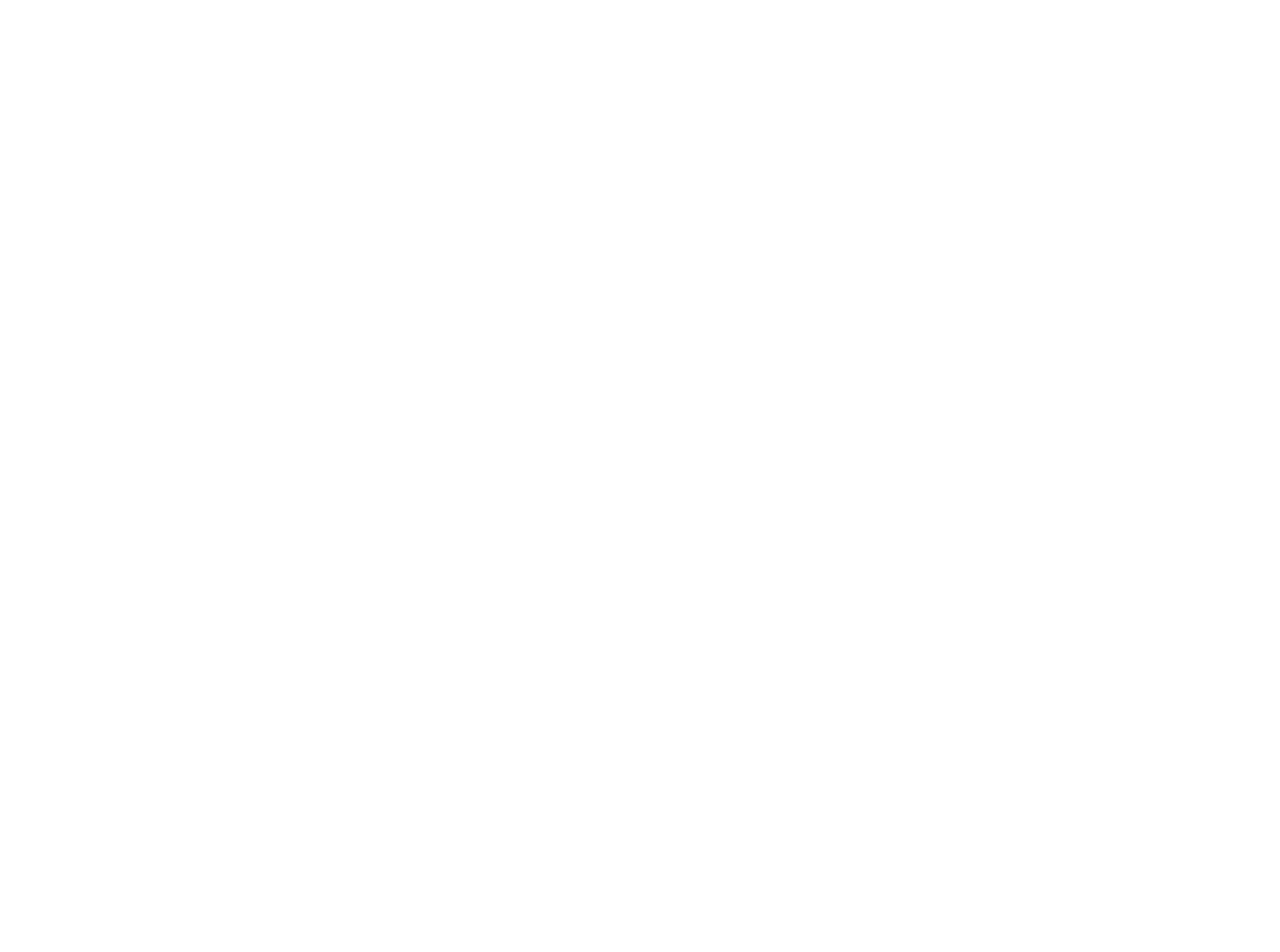
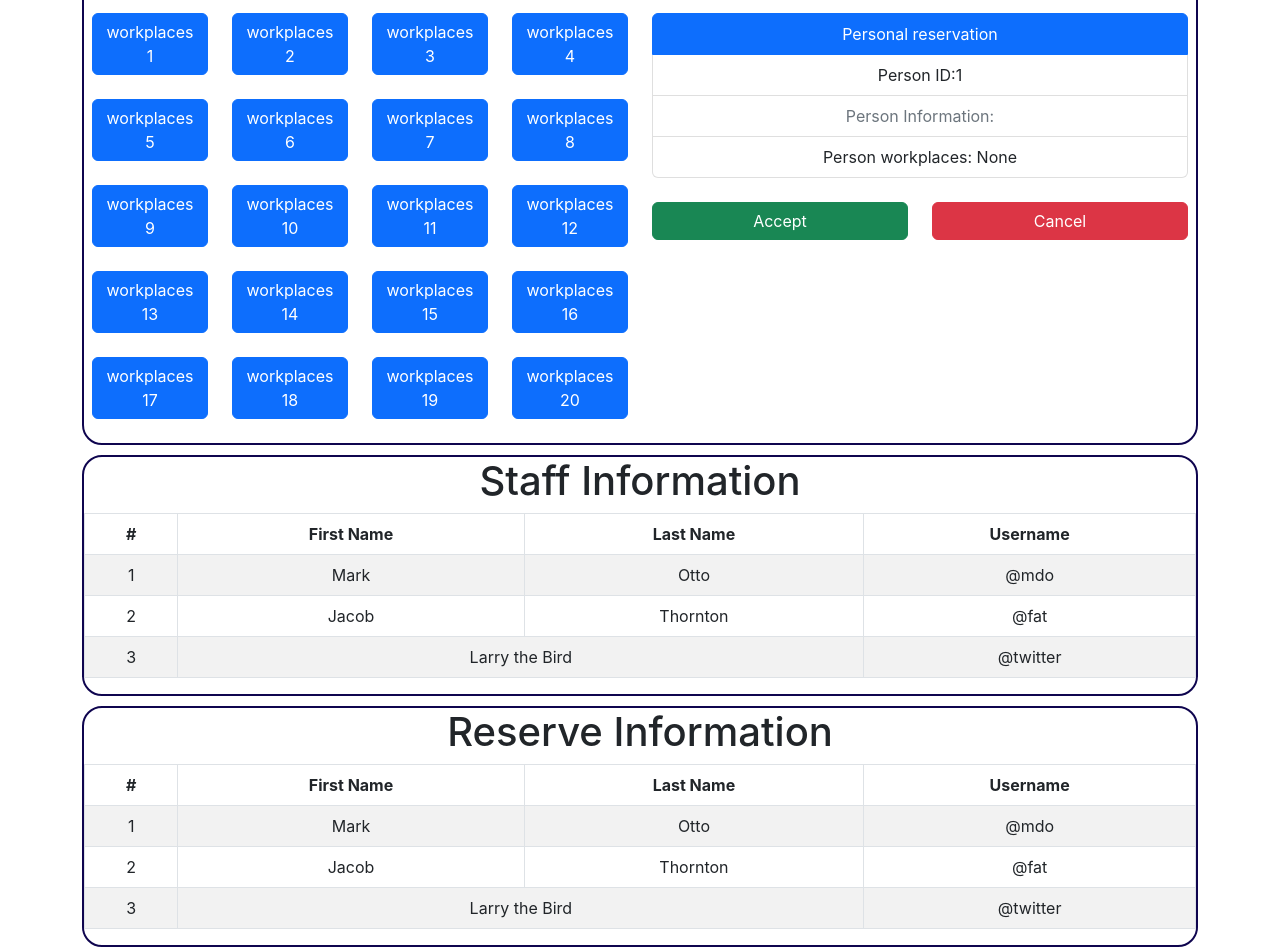
Before and after one commit to YevhenShershen/school-project, a React (Create React App) app: page / in a window 1280 px wide. Shown: the part 340-1292 px from the top of the page. Before the commit the page ends 800 px from the top, so only its background shows below. Built offline with nearby package versions, Linux system fonts and the light colour scheme.

Commit message:
setting up the structure and design of the project

```diff
--- a/src/App.js
+++ b/src/App.js
@@ -5,11 +5,13 @@
 import StaffInformation from "./components/staff-information/Staff-information";
 import ReserveInformation from "./components/reserve-information/Reserve-information";
 import Reservation from "./components/reservation/Reservation";
-
+import { useState } from "react";
 import Container from "react-bootstrap/Container";
+import '../src/styles/main.scss'
 import Row from "react-bootstrap/Row";
 import Col from "react-bootstrap/Col";
 function App() {
+  const [workplaces] = useState(20);
   return (
     <div className="App">
       <h1>Project</h1>
@@ -24,7 +26,7 @@
         </Row>
         {/* тут будет появлятся админ панель после лог как админ */}
         <AdminPanel />
-        <Reservation />
+        <Reservation workplaces={workplaces} />
         <StaffInformation />
         <ReserveInformation />
       </Container>
--- a/src/components/admin-panel/Admin-panel.js
+++ b/src/components/admin-panel/Admin-panel.js
@@ -1,4 +1,10 @@
+import Line from "../Line";
 const AdminPanel = () => {
-  return <h1>Admin Panel</h1>;
+  return (
+    <div className="table-border">
+      <h1>Admin Panel</h1>
+<Line/>
+    </div>
+  );
 };
 export default AdminPanel;
--- a/src/components/login/Login.js
+++ b/src/components/login/Login.js
@@ -1,4 +1,10 @@
+import Line from "../Line";
 const Login = () => {
-  return <h1>Login</h1>;
+  return (
+    <div className="table-border">
+      <h1>Login</h1>
+      <Line />
+    </div>
+  );
 };
 export default Login;
--- /dev/null
+++ b/src/components/presonal-reserve-info/personal-reserve-info.js
@@ -0,0 +1,34 @@
+import ListGroup from "react-bootstrap/ListGroup";
+import Button from "react-bootstrap/Button";
+import "./personal-reserve-info.scss";
+import Row from "react-bootstrap/Row";
+import Col from "react-bootstrap/Col";
+const PersonalReserveInfo = () => {
+  return (
+    <div className="personal-reservation">
+      <ListGroup as="ul" className="mt-4 mb-4">
+        <ListGroup.Item as="li" active>
+          Personal reservation
+        </ListGroup.Item>
+        <ListGroup.Item as="li">Person ID:1</ListGroup.Item>
+        <ListGroup.Item as="li" disabled>
+          Person Information:
+        </ListGroup.Item>
+        <ListGroup.Item as="li">Person workplaces: None</ListGroup.Item>
+      </ListGroup>
+      <Row>
+        <Col>
+          <Button variant="success" className="personal-reservation__button">
+            Accept
+          </Button>
+        </Col>
+        <Col>
+          <Button variant="danger" className="personal-reservation__button">
+            Сancel
+          </Button>
+        </Col>
+      </Row>
+    </div>
+  );
+};
+export default PersonalReserveInfo;
--- /dev/null
+++ b/src/components/presonal-reserve-info/personal-reserve-info.scss
@@ -0,0 +1,5 @@
+.personal-reservation{
+  &__button{
+    width: 100%;
+  }
+}
--- a/src/components/registration/Registration.js
+++ b/src/components/registration/Registration.js
@@ -1,4 +1,10 @@
+import Line from "../Line";
 const Registration = () => {
-  return <h1>Registration</h1>;
+  return (
+    <div className="table-border">
+      <h1>Registration</h1>
+      <Line />
+    </div>
+  );
 };
 export default Registration;
--- a/src/components/reservation/Reservation.js
+++ b/src/components/reservation/Reservation.js
@@ -1,20 +1,37 @@
-import { useEffect, useState } from "react";
+import { useState } from "react";
+import "./reservation.scss";
+import PersonalReserveInfo from "../presonal-reserve-info/personal-reserve-info";
+import Line from "../Line";
 import Button from "react-bootstrap/Button";
-const Reservation = () => {
-  const [workplaces] = useState(12);
-  const [items, setItems] = useState([]);
-  useEffect(() => {
-    onWorkplaces();
-  }, items);
-  const onWorkplaces = () => {
-    for (let i = 1; i <= workplaces; i++) {
-      items.push(<Button variant="primary" key={i}>{i}</Button>);
-    }
-  };
+import Row from "react-bootstrap/Row";
+import Col from "react-bootstrap/Col";
+const Reservation = (props) => {
+  const [workplaces] = useState(props.workplaces);
+  const setWorkplaces = [...Array(workplaces).keys()].map((it) => it + 1);
   return (
-    <div>
-      <h1>{items}</h1>
-      {workplaces}
+    <div className="reservation table-border">
+      <h1>Reservation panel</h1>
+      <Line/>
+         <Row className="px-2">
+        <Col>
+          <Row className="mb-4">
+            {setWorkplaces.map((el, idx) => (
+              <Col xs={3}>
+                <Button
+                  variant="primary"
+                  className="mt-4 reservation__button"
+                  key={idx}
+                >
+                  workplaces {el}
+                </Button>
+              </Col>
+            ))}
+          </Row>
+        </Col>
+        <Col>
+          <PersonalReserveInfo />
+        </Col>
+      </Row>
     </div>
   );
 };
--- a/src/components/reservation/reservation.scss
+++ b/src/components/reservation/reservation.scss
@@ -0,0 +1,5 @@
+.reservation {
+  &__button {
+    width: 100%;
+  }
+}
--- a/src/components/reserve-information/Reserve-information.js
+++ b/src/components/reserve-information/Reserve-information.js
@@ -1,4 +1,39 @@
+import Table from "react-bootstrap/Table";
+import './reserve-information.scss'
 const ReserveInformation = () => {
-  return <h1>Reserve Information</h1>;
+  return (
+    <div className="reserve-information table-border">
+      <h1>Reserve Information</h1>
+      <Table striped bordered hover>
+        <thead>
+          <tr>
+            <th>#</th>
+            <th>First Name</th>
+            <th>Last Name</th>
+            <th>Username</th>
+          </tr>
+        </thead>
+        <tbody>
+          <tr>
+            <td>1</td>
+            <td>Mark</td>
+            <td>Otto</td>
+            <td>@mdo</td>
+          </tr>
+          <tr>
+            <td>2</td>
+            <td>Jacob</td>
+            <td>Thornton</td>
+            <td>@fat</td>
+          </tr>
+          <tr>
+            <td>3</td>
+            <td colSpan={2}>Larry the Bird</td>
+            <td>@twitter</td>
+          </tr>
+        </tbody>
+      </Table>
+    </div>
+  );
 };
 export default ReserveInformation;
--- a/src/components/reserve-information/reserve-information.scss
+++ b/src/components/reserve-information/reserve-information.scss
@@ -0,0 +1,3 @@
+.reserve-information{
+
+}
--- a/src/components/staff-information/Staff-information.js
+++ b/src/components/staff-information/Staff-information.js
@@ -1,4 +1,38 @@
+import Table from "react-bootstrap/Table";
 const StaffInformation = () => {
-  return <h1>Staff Information</h1>;
+  return (
+    <div className="table-border">
+      <h1>Staff Information</h1>
+      <Table striped bordered hover>
+        <thead>
+          <tr>
+            <th>#</th>
+            <th>First Name</th>
+            <th>Last Name</th>
+            <th>Username</th>
+          </tr>
+        </thead>
+        <tbody>
+          <tr>
+            <td>1</td>
+            <td>Mark</td>
+            <td>Otto</td>
+            <td>@mdo</td>
+          </tr>
+          <tr>
+            <td>2</td>
+            <td>Jacob</td>
+            <td>Thornton</td>
+            <td>@fat</td>
+          </tr>
+          <tr>
+            <td>3</td>
+            <td colSpan={2}>Larry the Bird</td>
+            <td>@twitter</td>
+          </tr>
+        </tbody>
+      </Table>
+    </div>
+  );
 };
 export default StaffInformation;
```
Also changed, not shown: package.json (+7 -0 lines), 1 other file (tests, documents, lock files or other folders).
